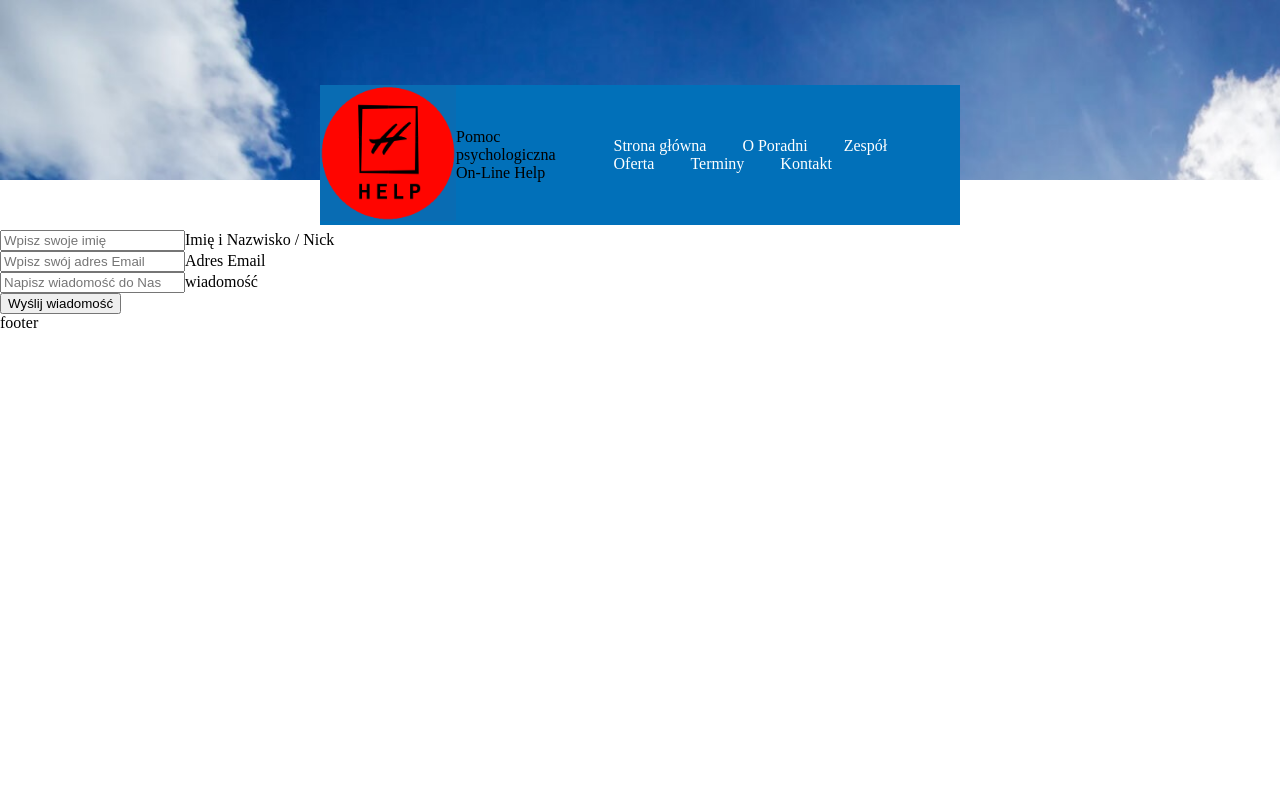
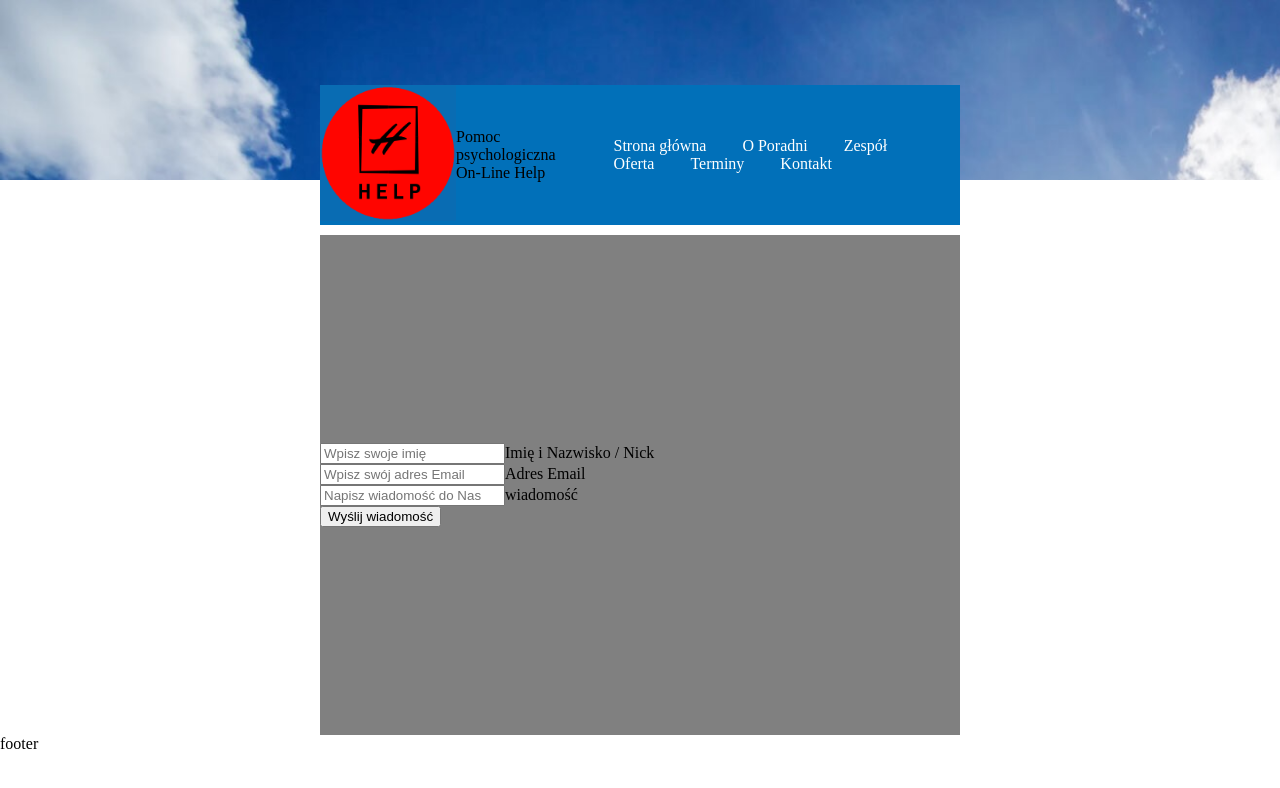
Before and after one commit to joajar/100-commits-challenge, an Angular app in the folder frontend/: page / in a window 1280 px wide. Shown: the top 788 px of the page. Built offline with nearby package versions, Linux system fonts and the light colour scheme.

Commit message:
FE feat: developed styles for contact form template

```diff
--- a/frontend/src/app/content/home/home.component.html
+++ b/frontend/src/app/content/home/home.component.html
@@ -1,4 +1,6 @@
-<form class="container" (ngSubmit)="send()">
+<div class="homeContainerOutside">
+  <div class="homeContainer">
+    <form class="form" (ngSubmit)="send()">
       <div class="row">
           <input type="text" placeholder="Wpisz swoje imię" id="name" [(ngModel)]="message.name" name="name">
           <label for="name">Imię i Nazwisko / Nick</label>
@@ -13,3 +15,5 @@
       </div>
       <button type="submit">Wyślij wiadomość</button>
     </form>
+  </div>
+</div>
--- a/frontend/src/app/content/home/home.component.scss
+++ b/frontend/src/app/content/home/home.component.scss
@@ -0,0 +1,13 @@
+.homeContainerOutside {
+    display: flex;
+    justify-content: center;
+}
+.homeContainer {
+    display: flex;
+    background-color: grey;
+    margin-top: 5px;
+    height: 500px;
+    width: 50%;
+    justify-content: left;
+    align-items: center;
+}
```
Lines whose indentation alone changed are shown as unchanged.
